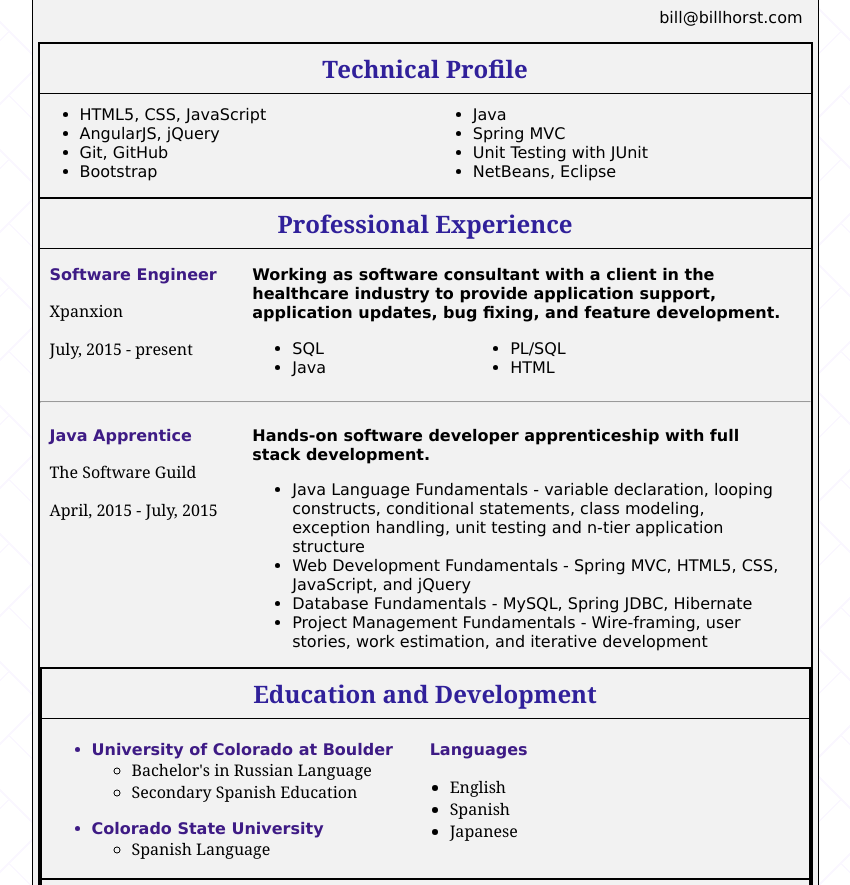
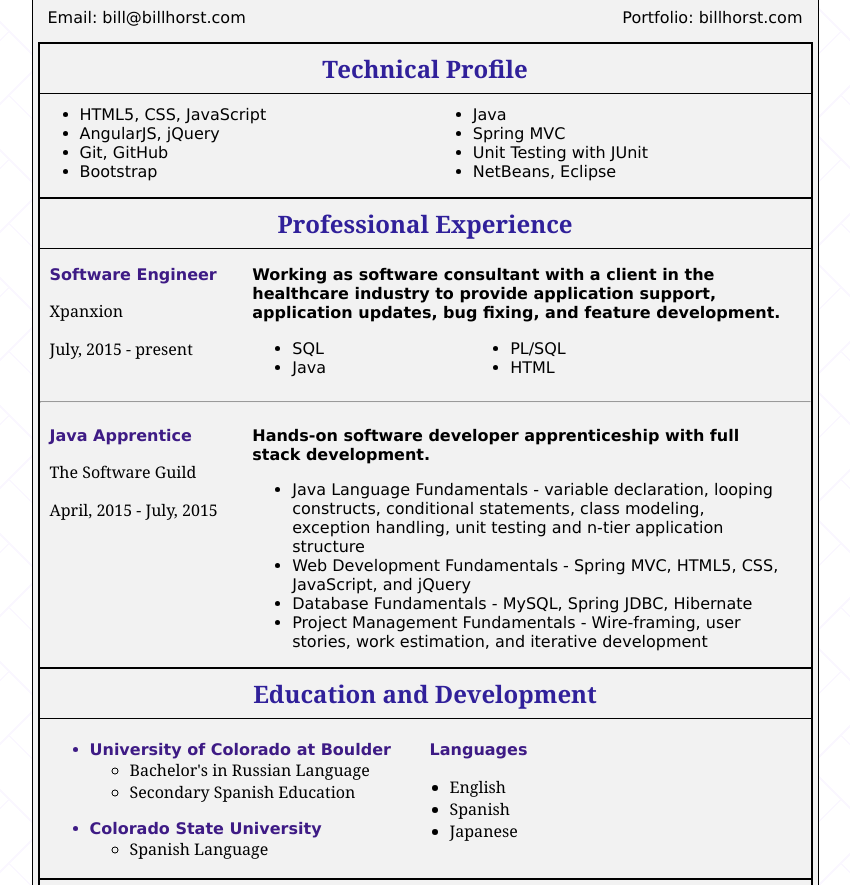
Before and after one commit to billhorst/resume, a plain HTML site: page index.html in a window 1280 px wide. Shown: the part 97-982 px from the top of the page, without its empty margins (215-1065 px from the left). Drawn offline with Linux system fonts and the light colour scheme.

Commit message:
added portfolio and turned portfolio and email into links

```diff
--- a/index.html
+++ b/index.html
@@ -10,8 +10,8 @@
 		<div class="header">
 			<h1 class="myName styleSerif"><span class="firstLetter">W</span>illiam <span class="firstLetter">H</span>orst</h1>
 			<div class="info">
-				<!-- <span class="address">Ft. Collins, Colorado</span> -->
-				<span class="emailAddress">bill@billhorst.com</span>
+				<span class="emailAddress"><a href="mailto:bill@billhorst.com">Email: bill@billhorst.com</a></span>
+				<span class="portfolio"><a href="http://billhorst.com">Portfolio: billhorst.com</a></span>
 			</div>
 		</div>
 
--- a/style.css
+++ b/style.css
@@ -37,12 +37,18 @@ body {
 	text-align: right;
 }
 
-/*.address {
-	padding-left: 10px;
-}*/
+.info a {
+	text-decoration: none;
+	color: black;
+}
+
+.portfolio {
+	padding-right: 10px;
+}
 
 .emailAddress {
-	padding-right: 10px;
+	padding-left: 10px;
+	float: left;
 }
 
 /*technical profile------------------------------*/
@@ -117,8 +123,8 @@ body {
 /*education and development-----------------------*/
 /*------------------------------------------------*/
 .educationAndDevelopment {
-	border-left: solid black 2px;
-	border-right: solid black 2px;
+/*	border-left: solid black 2px;
+	border-right: solid black 2px;*/
 	border-top: solid black 2px;
 }
 
@@ -159,7 +165,8 @@ body {
 /*coursework--------------------------------------*/
 /*------------------------------------------------*/
 .coursework {
-	border: solid black 2px;
+	border-top: solid black 2px;
+	border-bottom: solid black 2px;
 }
 
 .courseworkTitle {
```
